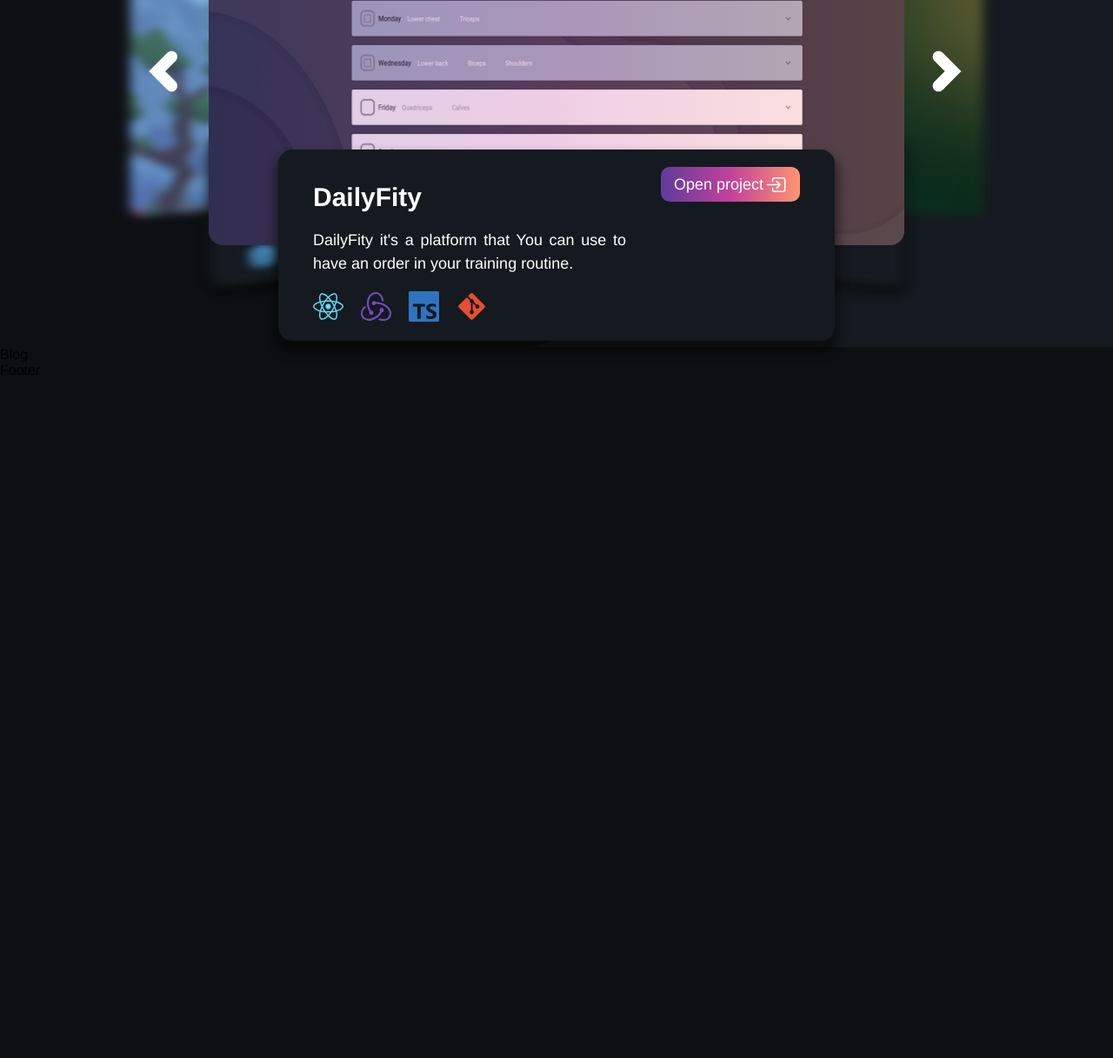
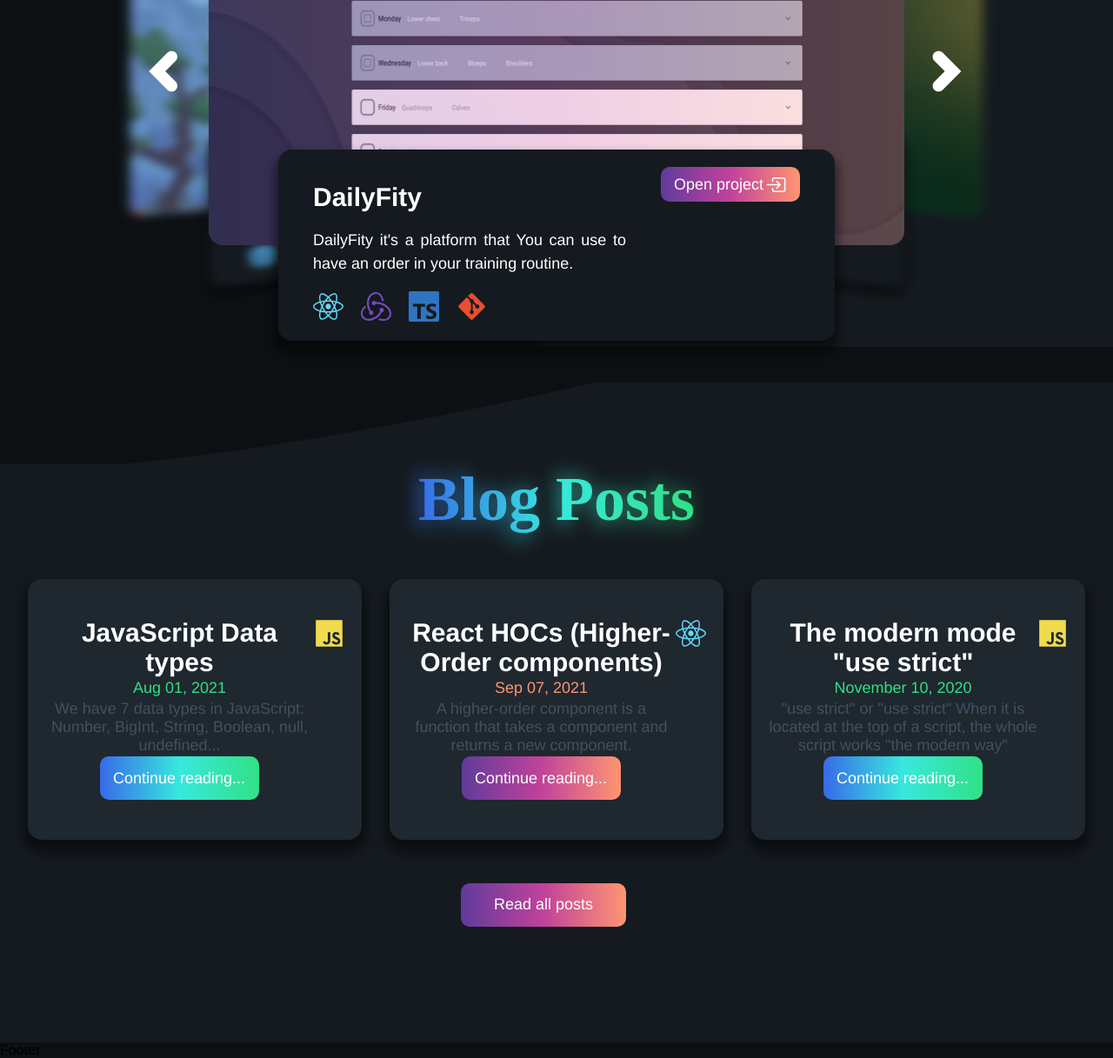
Before and after one commit to JPabloMF/gatsby-portfolio, a Gatsby site: page / in a window 1280 px wide. Shown: the part 2117-3334 px from the top of the page at 87% size. Before the commit the page ends 2552 px from the top, so only its background shows below. Built offline with nearby package versions, Linux system fonts and the light colour scheme; Gatsby itself is replaced by a stand-in of ours.

Commit message:
Add blog posts component

```diff
--- a/src/constants.tsx
+++ b/src/constants.tsx
@@ -50,14 +50,41 @@ export const CAROUSEL_PROJECTS = [
   },
 ];
 
-export const MAP_ICONS = {
+export const MAP_ICONS: any = {
   html: <IHTML size="35px" />,
-  css: <ICSS size="35px"/>,
-  js: <IJS size="35px"/>,
+  css: <ICSS size="35px" />,
+  js: <IJS size="35px" />,
   react: <IReact size="35px" />,
-  redux: <IRedux size="35px"/>,
-  git: <IGit size="35px"/>,
-  typescript: <ITypescript size="35px"/>,
-  godot: <IGodot size="35px"/>,
-  aseprite: <IAseprite size="35px"/>,
+  redux: <IRedux size="35px" />,
+  git: <IGit size="35px" />,
+  typescript: <ITypescript size="35px" />,
+  godot: <IGodot size="35px" />,
+  aseprite: <IAseprite size="35px" />,
 };
+
+export const MAP_BLOG_POSTS = [
+  {
+    title: "JavaScript Data types",
+    description:
+      "We have 7 data types in JavaScript: Number, BigInt, String, Boolean, null, undefined...",
+    date: "Aug 01, 2021",
+    tech: "js",
+    link: "https://mfblog.netlify.app/javascript/data-types",
+  },
+  {
+    title: "React HOCs (Higher-Order components)",
+    description:
+      "A higher-order component is a function that takes a component and returns a new component.",
+    date: "Sep 07, 2021",
+    tech: "react",
+    link: "https://mfblog.netlify.app/react/hocs",
+  },
+  {
+    title: 'The modern mode "use strict"',
+    description:
+      '"use strict" or "use strict" When it is located at the top of a script, the whole script works "the modern way"',
+    date: "November 10, 2020",
+    tech: "js",
+    link: "https://mfblog.netlify.app/javascript/use-strict",
+  },
+];
--- /dev/null
+++ b/src/pages/blog/cards/index.tsx
@@ -0,0 +1,50 @@
+import React from "react";
+
+import { Text } from "../../../components/texts";
+import Link from "../../../components/link";
+import { MAP_ICONS } from "../../../constants";
+import {
+  StyledCardContainer,
+  StyledCardInfo,
+  StyledCardIconContainer,
+} from "./styles";
+
+interface ICardProps {
+  title: string;
+  description: string;
+  date: string;
+  tech: string;
+  link: string;
+  index: number;
+}
+
+function Card({ title, description, date, tech, link, index }: ICardProps) {
+  const isGreenText = index % 2 === 0 ? true : false;
+  const isOrangeText = !isGreenText;
+
+  return (
+    <StyledCardContainer>
+      <StyledCardInfo>
+        <Text text={title} isBold size="30px" />
+        <Text
+          text={date}
+          size="18px"
+          isGreen={isGreenText}
+          isOrange={isOrangeText}
+        />
+        <Text text={description} size="18px" isGray />
+        <Link
+          href={link}
+          isGreen={index % 2 === 0 ? true : false}
+          width="183px"
+          height="50px"
+        >
+          <Text text="Continue reading..." size="18px" />
+        </Link>
+      </StyledCardInfo>
+      <StyledCardIconContainer>{MAP_ICONS[tech]}</StyledCardIconContainer>
+    </StyledCardContainer>
+  );
+}
+
+export default Card;
--- /dev/null
+++ b/src/pages/blog/cards/styles.ts
@@ -0,0 +1,27 @@
+import styled from "styled-components";
+
+export const StyledCardContainer = styled.div`
+  display: flex;
+  align-items: center;
+  width: 30%;
+  height: 300px;
+  background-color: ${({ theme }) => theme.colors.lightBlue};
+  border-radius: 1rem;
+  box-shadow: 0px 10px 11px 5px rgba(0, 0, 0, 0.44);
+  padding: 20px;
+`;
+
+export const StyledCardInfo = styled.div`
+  height: 210px;
+  display: flex;
+  flex-direction: column;
+  justify-content: space-between;
+  align-items: center;
+  text-align: center;
+`;
+
+export const StyledCardIconContainer = styled.div`
+  height: 210px;
+  display: flex;
+  align-items: flex-start;
+`;
--- a/src/pages/blog/index.tsx
+++ b/src/pages/blog/index.tsx
@@ -1,9 +1,36 @@
-import React from 'react'
+import React from "react";
+
+import {
+  StyledContainer,
+  StyledCardsContainer,
+  StyledLinkContainer,
+} from "./styles";
+import { SubTitle, Text } from "../../components/texts";
+import Link from "../../components/link";
+import Card from "./cards";
+import { MAP_BLOG_POSTS } from "../../constants";
 
 function Blog() {
   return (
-    <div>Blog</div>
-  )
+    <StyledContainer>
+      <SubTitle isGreen text="Blog Posts" />
+      <StyledCardsContainer>
+        {MAP_BLOG_POSTS.map((post, index) => (
+          <Card key={index} {...post} index={index} />
+        ))}
+      </StyledCardsContainer>
+      <StyledLinkContainer>
+        <Link
+          href="https://mfblog.netlify.app/"
+          isGreen={false}
+          width="190px"
+          height="50px"
+        >
+          <Text text="Read all posts" size="18px" />
+        </Link>
+      </StyledLinkContainer>
+    </StyledContainer>
+  );
 }
 
-export default Blog
+export default Blog;
--- /dev/null
+++ b/src/pages/blog/styles.ts
@@ -0,0 +1,45 @@
+import styled from "styled-components";
+
+import blogShape from "../../images/shapes/blogShape.png";
+
+export const StyledContainer = styled.div`
+  position: relative;
+  display: flex;
+  flex-direction: column;
+  justify-content: center;
+  align-items: center;
+  min-height: 100vh;
+  background-image: url(${blogShape});
+  background-repeat: no-repeat;
+  background-position: right;
+  background-size: contain;
+  & > h2 {
+    margin-bottom: 50px;
+  };
+  &:before {
+    content: "";
+    position: absolute;
+    bottom: 0;
+    right: 0;
+    width: 100%;
+    height: calc(100% - 135px);
+    background-color: ${({ theme }) => theme.colors.blue};
+    z-index: -1;
+  };
+`;
+
+export const StyledCardsContainer = styled.div`
+  display: flex;
+  justify-content: space-evenly;
+  flex-wrap: wrap;
+`;
+
+export const StyledLinkContainer = styled.div`
+  margin-top: 50px;
+  display: flex;
+  transform: translateX(-15px);
+  & > a{
+    display: flex;
+    justify-content: center;
+  }
+`;
```
Also changed, not shown: src/images/shapes/blogShape.png (added).
